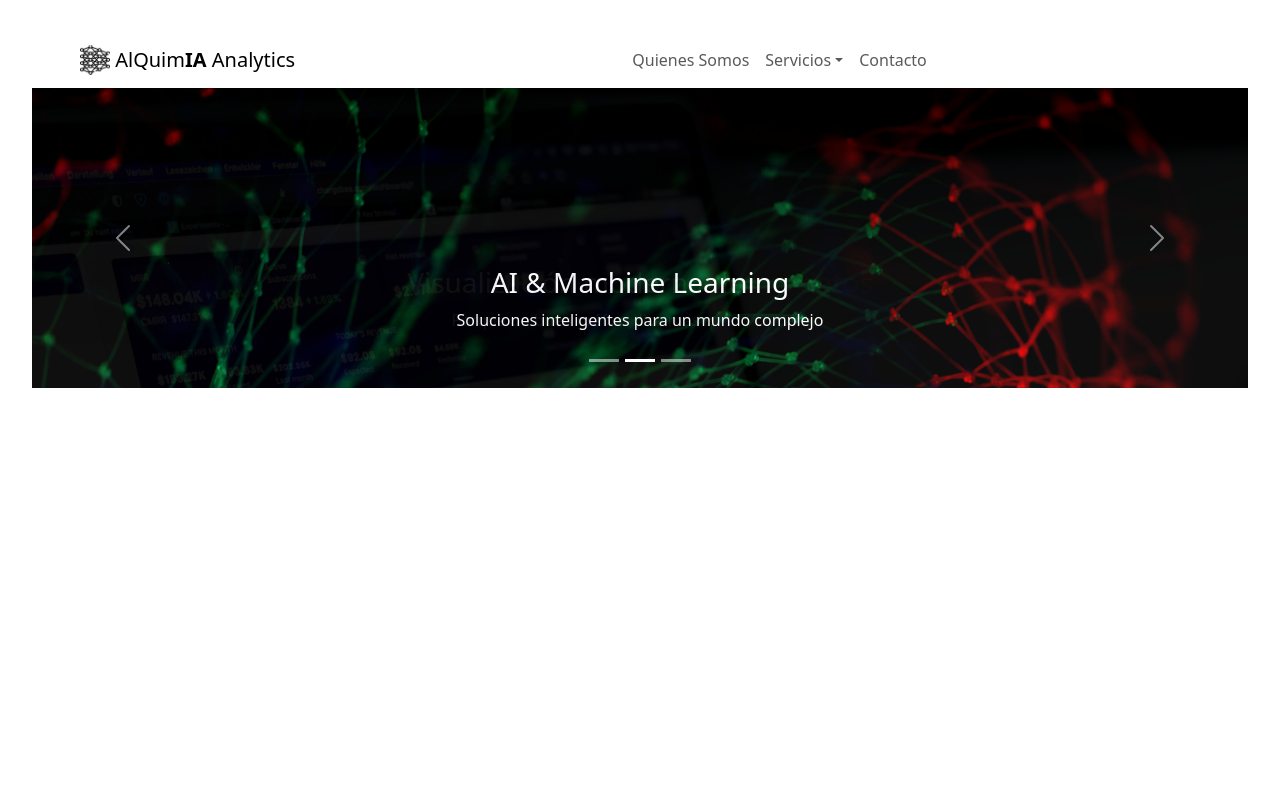
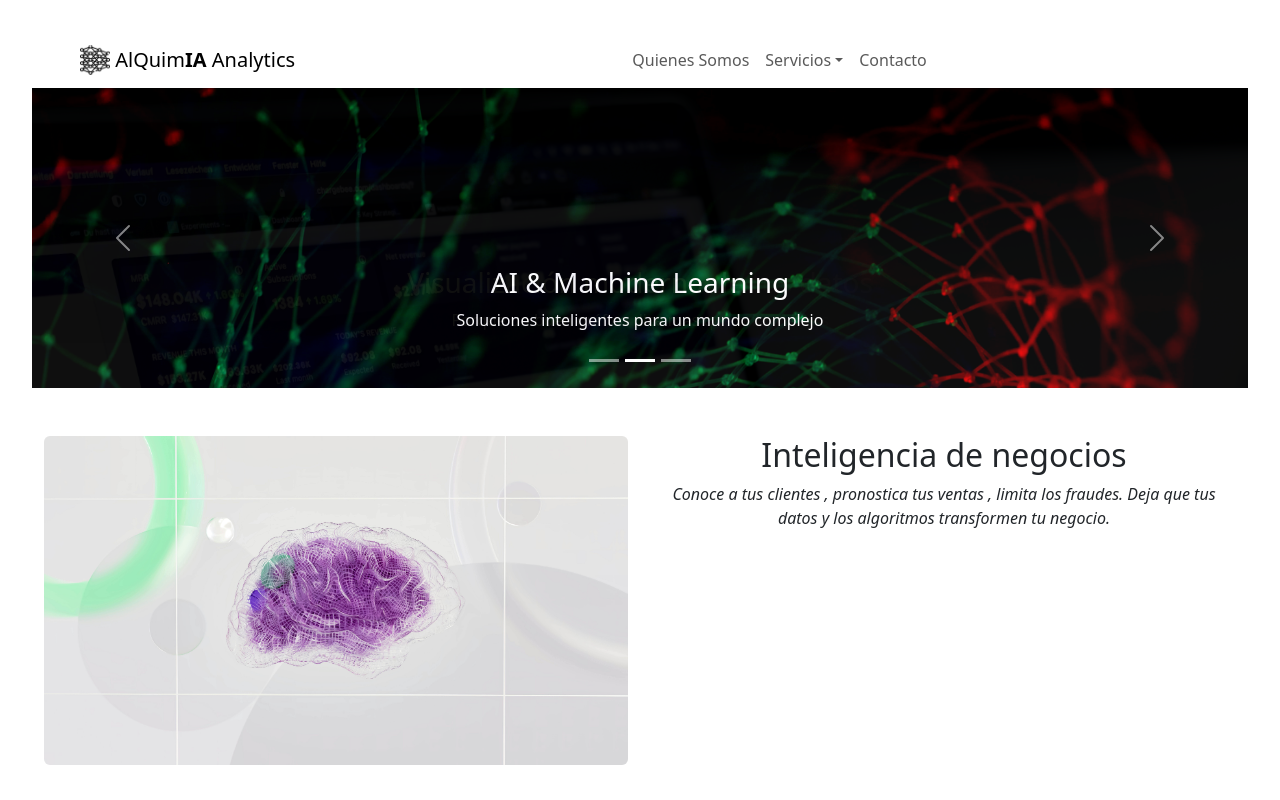
Before and after one commit to diegodiazross/convolutiva, a React (Vite) app: page / in a window 1280 px wide. Built offline with nearby package versions, Linux system fonts and the light colour scheme.

Commit message:
seccion machine learning

```diff
--- a/src/App.jsx
+++ b/src/App.jsx
@@ -1,15 +1,15 @@
-import "bootswatch/dist/flatly/bootstrap.min.css";
 import "./App.css";
+import "bootstrap/dist/css/bootstrap.min.css";
 import Navigator from "./components/Navbar";
-import "bootstrap/dist/css/bootstrap.min.css";
-import MainCarousel  from "./components/MainCarousel";
+import MainCarousel from "./components/MainCarousel";
+import MachineLearningSection from "./components/MachineLearning";
 
 function App() {
   return (
     <>
       <Navigator></Navigator>
       <MainCarousel></MainCarousel>
-
+      <MachineLearningSection></MachineLearningSection>
     </>
   );
 }
--- /dev/null
+++ b/src/components/MachineLearning.jsx
@@ -0,0 +1,24 @@
+import Container from "react-bootstrap/Container";
+import Row from "react-bootstrap/Row";
+import Col from "react-bootstrap/Col";
+import Image from "react-bootstrap/Image";
+import machine from "../assets/machine_learning_section.jpg";
+
+function MachineLearningSection() {
+  return (
+    <Container fluid className="mt-5">
+      <Row className="justify-content-md-center">
+        <Col sm={12} md={6}>
+          <Image src={machine} fluid rounded />
+        </Col>
+        <Col sm={12} md={6}>
+          <h2> Inteligencia de negocios</h2>
+          <p><i>Conoce a tus clientes , pronostica tus ventas , limita los fraudes.
+        Deja que tus datos y los algoritmos transformen tu negocio.</i></p>
+        </Col>
+      </Row>
+    </Container>
+  );
+}
+
+export default MachineLearningSection;
```
Also changed, not shown: src/assets/machine_learning_section.jpg (added).
